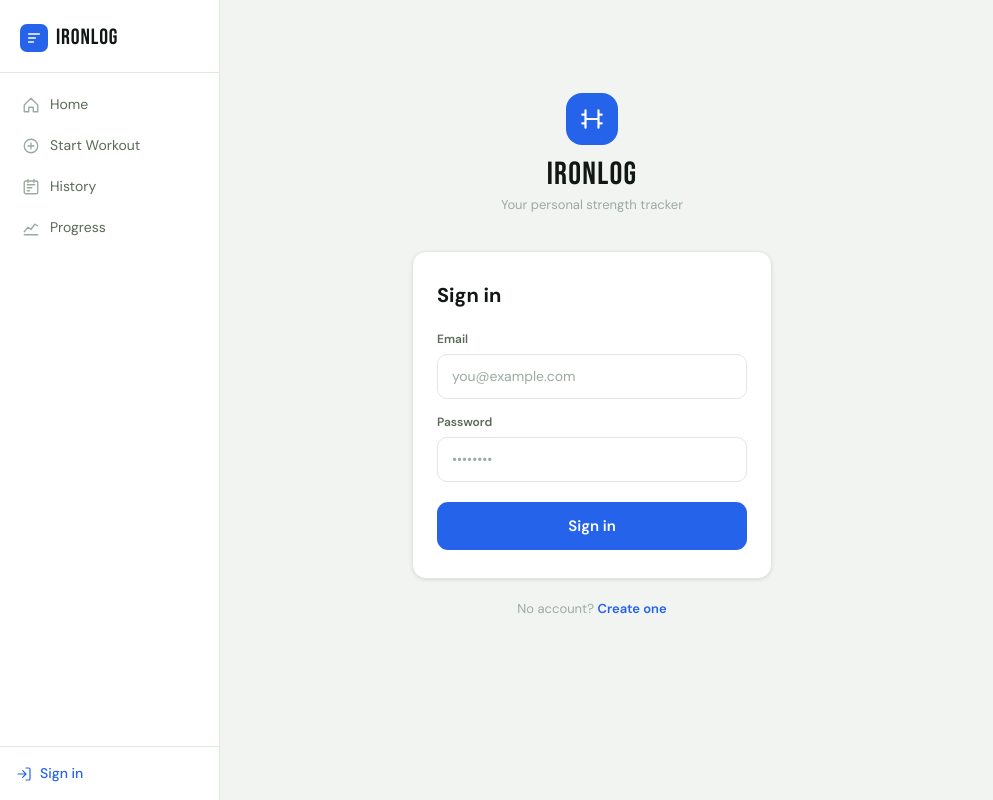
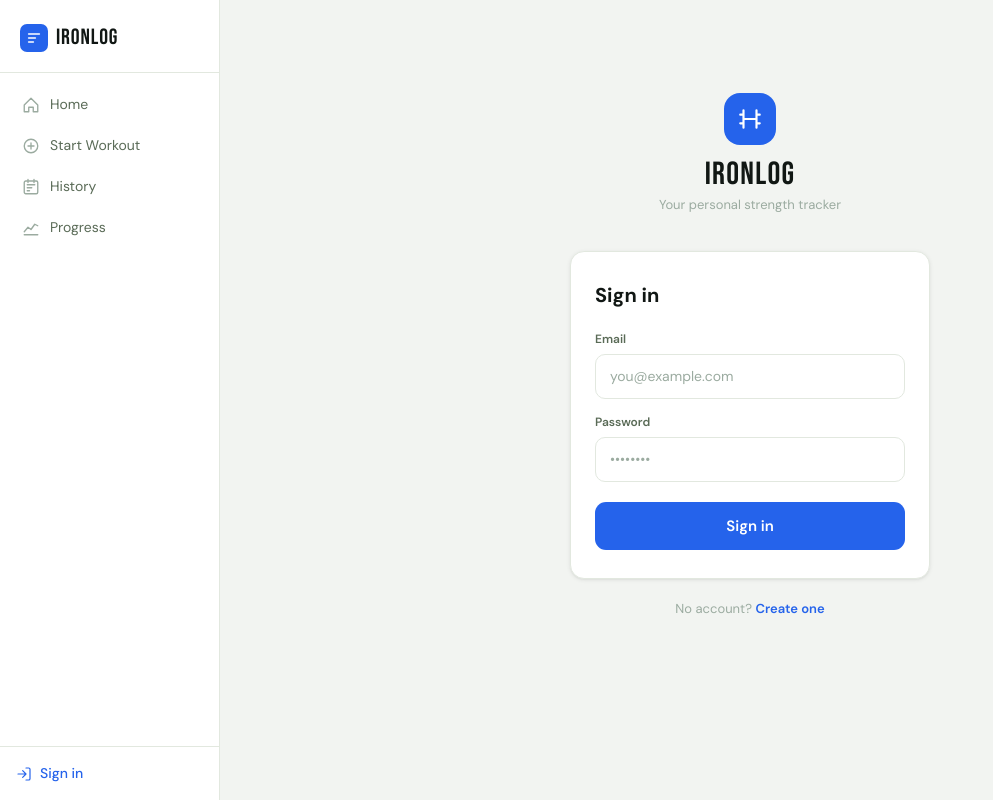
Before and after one commit to anvar2404/workout-logger, a Next.js app in the folder frontend/: page /login in a window 1280 px wide. Shown: the whole page, without its empty margins (0-993 px from the left). Built offline with nearby package versions, Linux system fonts and the light colour scheme; no server answers.

Commit message:
Fix: center content on desktop next to sidebar

```diff
--- a/frontend/app/globals.css
+++ b/frontend/app/globals.css
@@ -72,10 +72,14 @@ body {
 /* Desktop main content offset for sidebar */
 @media (min-width: 768px) {
   .main-content {
-    padding-left: calc(var(--sidebar-w) + 32px);
-    padding-right: 40px;
-    padding-top: 36px;
-    padding-bottom: 36px;
+    margin-left: var(--sidebar-w);
+    padding: 36px 40px;
+    display: flex;
+    justify-content: center;
+  }
+  .main-content > div {
+    width: 100%;
+    max-width: 680px;
   }
 }
 
```
